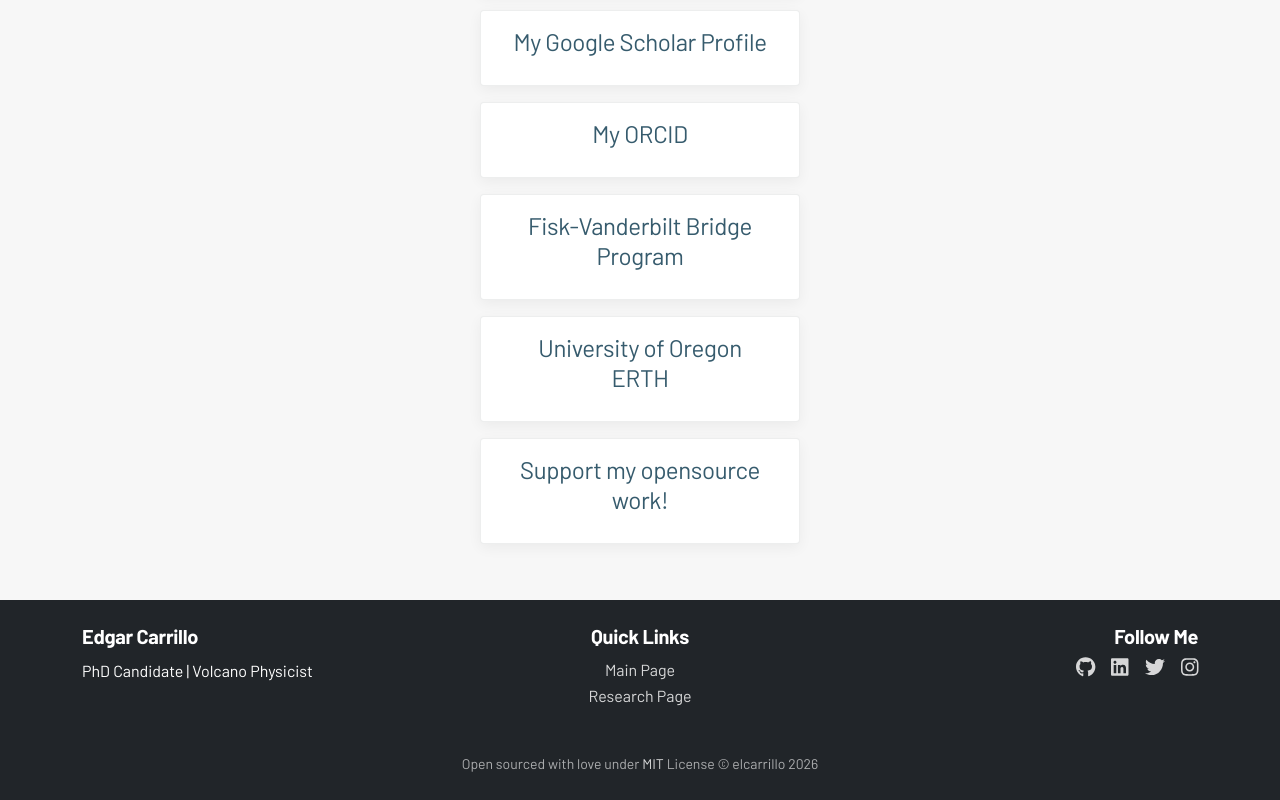
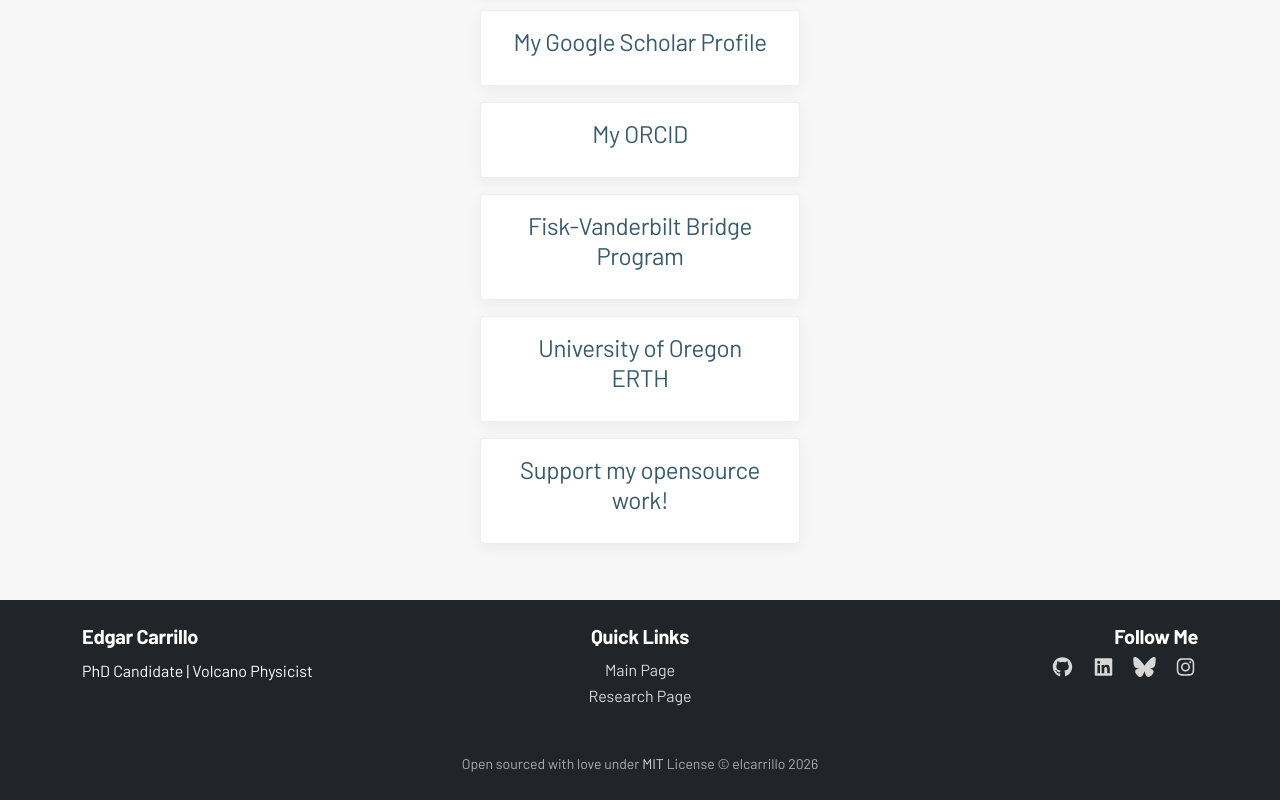
Before and after one commit to elcarrillo/portfolio, a Next.js app: page /links in a window 1280 px wide. Shown: the part 755-1555 px from the top of the page. Built offline with nearby package versions, Linux system fonts and the light colour scheme.

Commit message:
Replace X link with Bluesky

```diff
--- a/components/Footer.js
+++ b/components/Footer.js
@@ -5,7 +5,7 @@ import { FontAwesomeIcon } from '@fortawesome/react-fontawesome';
 import {
   faGithub,
   faLinkedin,
-  faTwitter,
+  faBluesky,
   faInstagram,
 } from '@fortawesome/free-brands-svg-icons';
 
@@ -340,17 +340,17 @@ export const Footer = () => {
             </Link>
 
             <Link
-              href="https://x.com/edgarlcarrillo"
+              href="https://bsky.app/profile/elcarrillo.bsky.social"
               passHref
             >
               <a
                 className="footer-social me-3"
                 target="_blank"
                 rel="noopener noreferrer"
-                aria-label="X"
+                aria-label="Bluesky"
               >
                 <FontAwesomeIcon
-                  icon={faTwitter}
+                  icon={faBluesky}
                   size="lg"
                 />
               </a>
--- a/package.json
+++ b/package.json
@@ -19,8 +19,8 @@
     "lint": "next lint"
   },
   "dependencies": {
-    "@fortawesome/fontawesome-svg-core": "^6.2.0",
-    "@fortawesome/free-brands-svg-icons": "^6.2.0",
+    "@fortawesome/fontawesome-svg-core": "^7.3.1",
+    "@fortawesome/free-brands-svg-icons": "^7.3.1",
     "@fortawesome/free-solid-svg-icons": "^6.2.0",
     "@fortawesome/react-fontawesome": "^0.2.0",
     "@popperjs/core": "^2.11.8",
```
Also changed, not shown: 1 other file (tests, documents, lock files or other folders).
